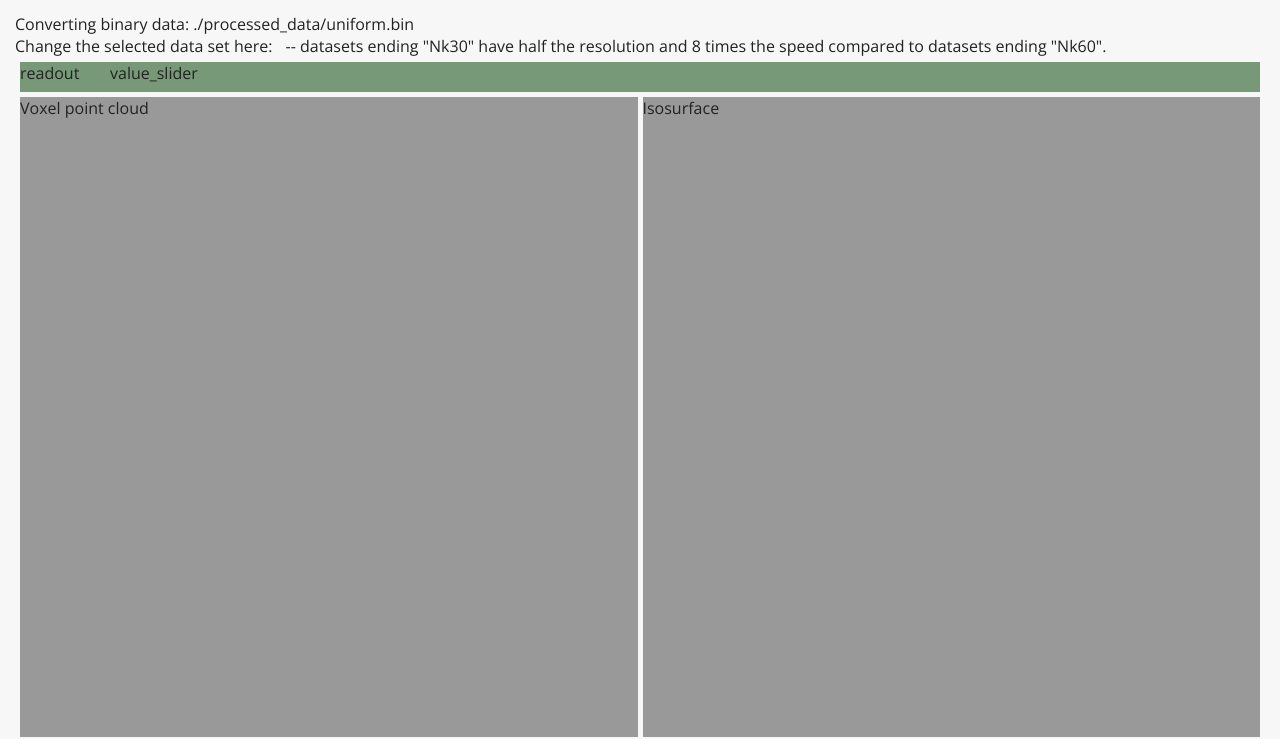
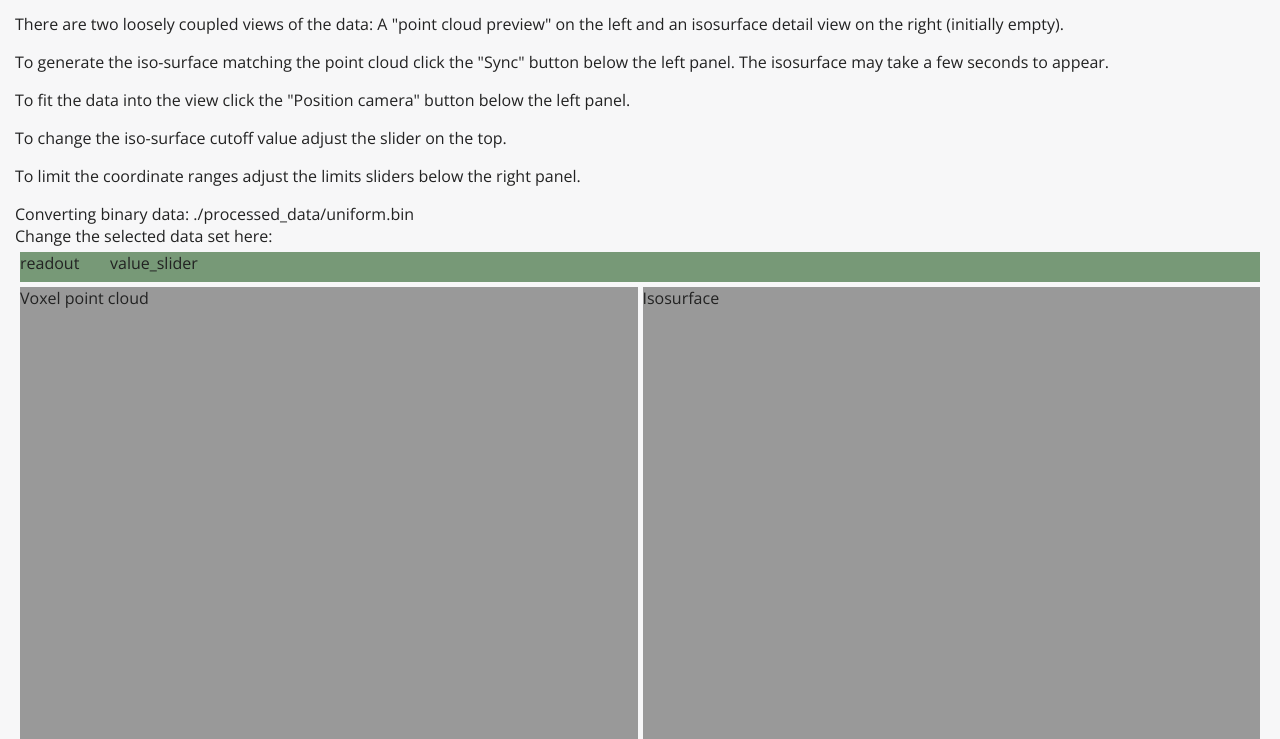
Before and after one commit to flatironinstitute/radiation_viz, a plain HTML site: page docs/index.html in a window 1280 px wide. Shown: the part 36-775 px from the top of the page. Drawn offline with nearby package versions, Linux system fonts and the light colour scheme; no server answers.

Commit message:
fixed intro text

```diff
--- a/docs/index.html
+++ b/docs/index.html
@@ -17,14 +17,34 @@
 
     <h4>Radiation 3d Visualizations</h4>
 
+    <p>
+      There are two loosely coupled views of the data: A "point cloud preview" on the left
+      and an isosurface detail view on the right (initially empty).
+    </p>
+
+    <p>
+      To generate the iso-surface matching the point cloud click the "Sync" button below the left panel.
+      The isosurface may take a few seconds to appear.
+    </p>
+
+    <p>
+      To fit the data into the view click the "Position camera" button below the left panel.
+    </p>
+
+    <p>
+      To change the iso-surface cutoff value adjust the slider on the top.
+    </p>
+
+    <p>
+      To limit the coordinate ranges adjust the limits sliders below the right panel.
+    </p>
+
   <div id="div_status">
     Loading...
   </div>
 
   <div>
     Change the selected data set here: <span id="dataset_selection"></span>
-    -- datasets ending "Nk30" have half the resolution and 8 times the speed
-    compared to datasets ending "Nk60".
   </div>
 
     <div class="radiation_grid">
```
